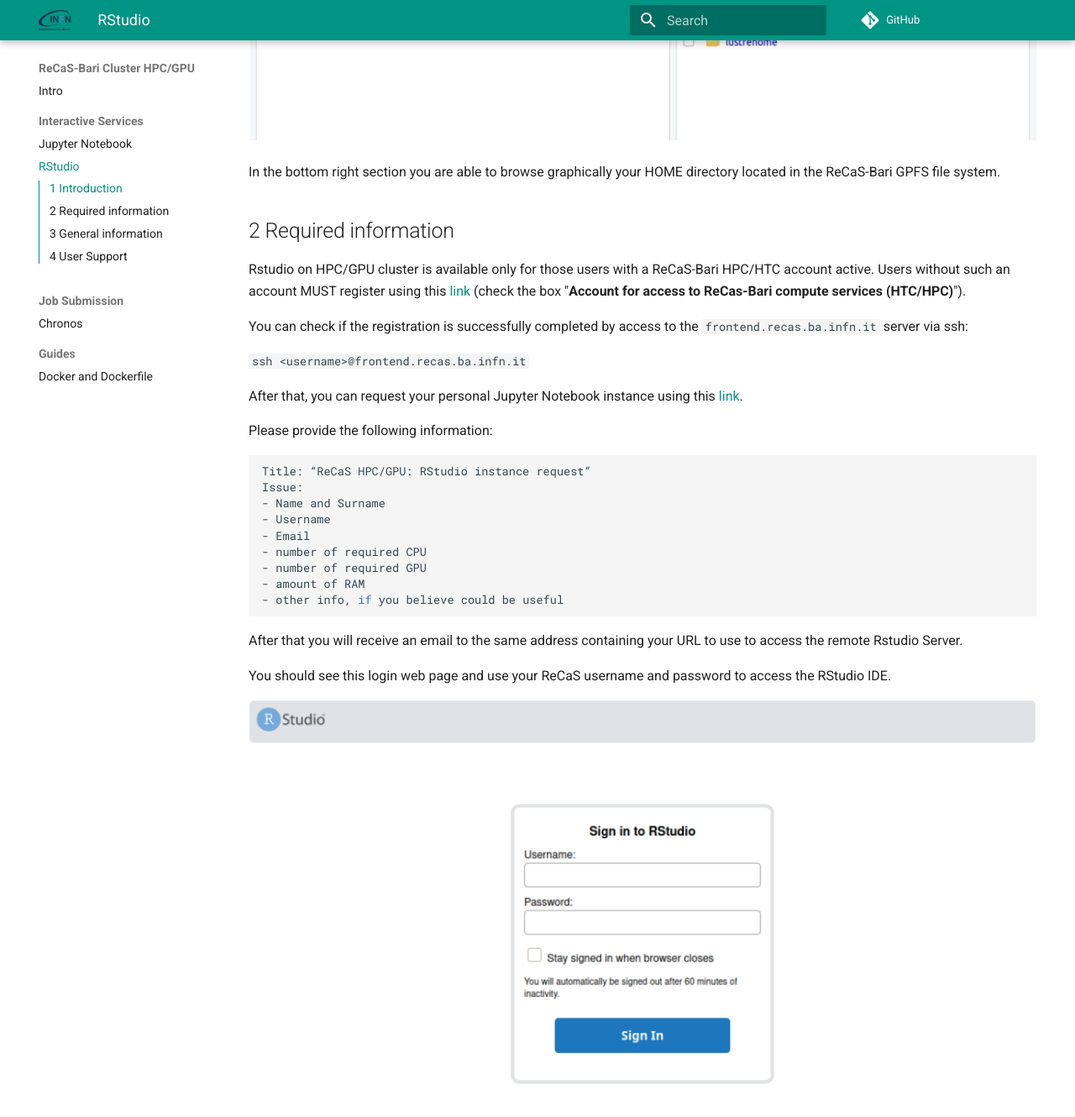
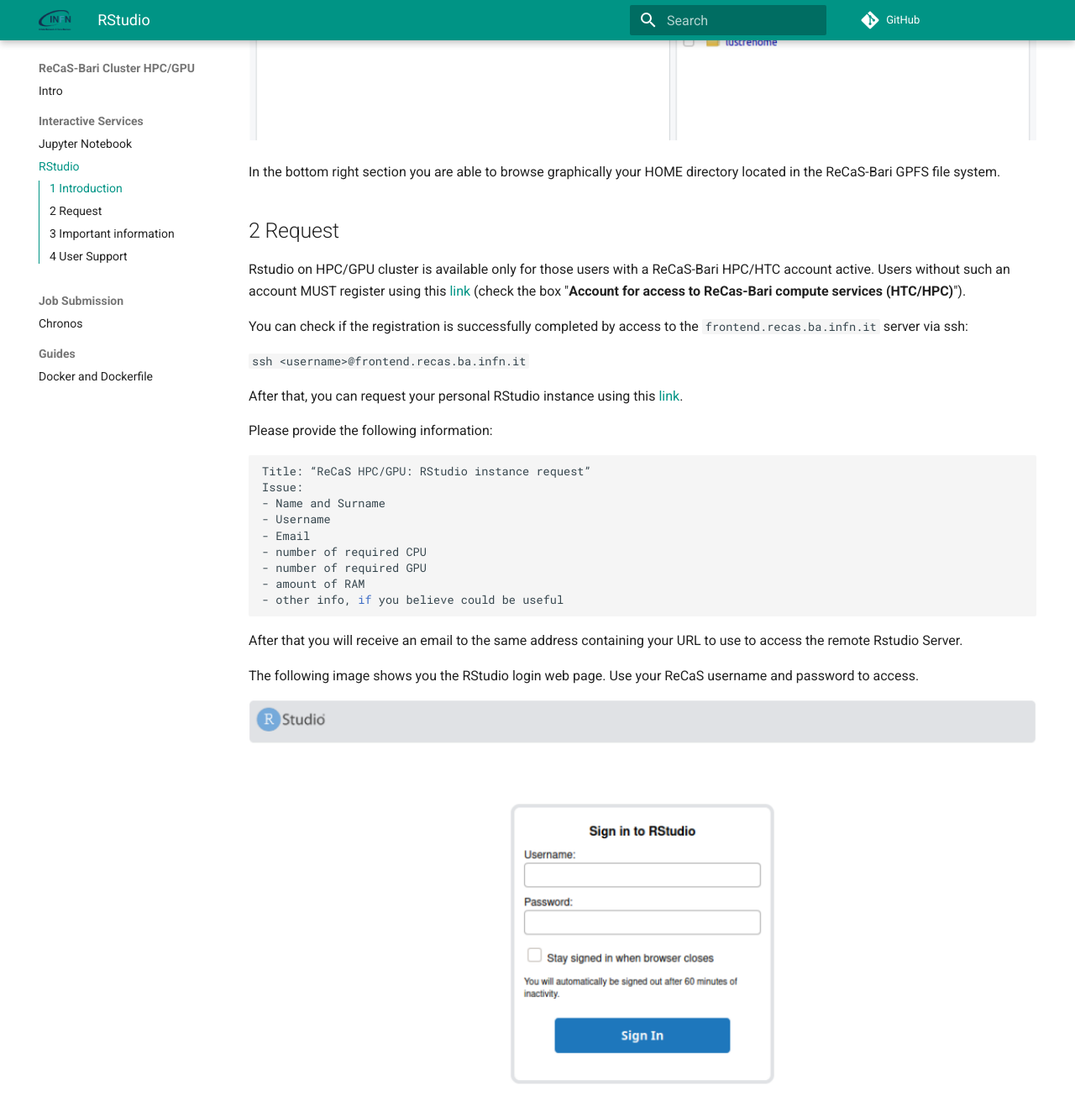
Before and after one commit to jvino/cluster-hpc-gpu-guides, an MkDocs documentation site: the page built from docs/interactive_services/rstudio.md, in a window 1280 px wide and 1400 px high, scrolled down 768 px. Shown: the top 1330 px of the window at 84% size. Built offline with MkDocs 1.6.1 and Material for MkDocs 9.7.7, drawn with Linux system fonts in a browser that asks for light colours; comment, search, counter and statistics services are not loaded; some of the changed text lies outside the part shown.

Commit message:
first draft rstudio

```diff
--- a/docs/interactive_services/rstudio.md
+++ b/docs/interactive_services/rstudio.md
@@ -11,15 +11,14 @@
 
 In the bottom right section you are able to browse graphically your HOME directory located in the ReCaS-Bari GPFS file system.
 
-## 2 Required information
-
+## 2 Request
 Rstudio on HPC/GPU cluster is available only for those users with a ReCaS-Bari HPC/HTC account active. Users without such an account MUST register using this [link](https://www.recas-bari.it/index.php/en/recas-bari-servizi-en/richiesta-credenziali-2) (check the box "**Account for access to ReCas-Bari compute services (HTC/HPC)**").
 
 You can check if the registration is successfully completed by access to the `frontend.recas.ba.infn.it` server via ssh:
 
 `ssh <username>@frontend.recas.ba.infn.it`
 
-After that, you can request your personal Jupyter Notebook instance using this [link](https://www.recas-bari.it/index.php/en/recas-bari-servizi-en/support-request).
+After that, you can request your personal RStudio instance using this [link](https://www.recas-bari.it/index.php/en/recas-bari-servizi-en/support-request).
 
 Please provide the following information:
 
@@ -37,11 +36,11 @@
 
 After that you will receive an email to the same address containing your URL to use to access the remote Rstudio Server.
 
-You should see this login web page and use your ReCaS username and password to access the RStudio IDE.
+The following image shows you the RStudio login web page. Use your ReCaS username and password to access.
 
 ![rstudio2](images/rstudio2.png)
 
-## 3 General information
+## 3 Important information
 - Your instance of RStudio is executed inside a container and **ONLY** the files stored in your HOME directory in the ReCaS-Bari GPFS file system will be preserved if faults occur, namely /lustrehome. Any local file content or module installation is lost if the container is stopped or crashes. So, use the GPFS file system for all your important files.
 
 - **Containers could crash at any time also during the execution of the code**, partial results CAN NOT be restored and will be lost. To manage this situation, consider storing in your HOME directory in GPFS all partial results.
```
